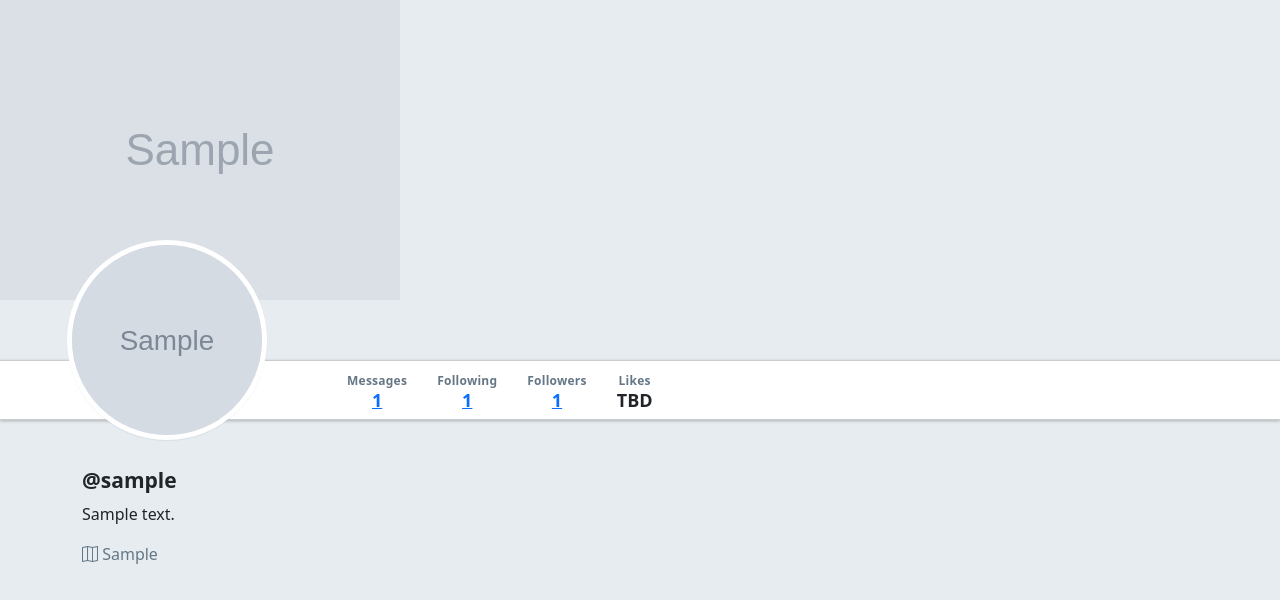
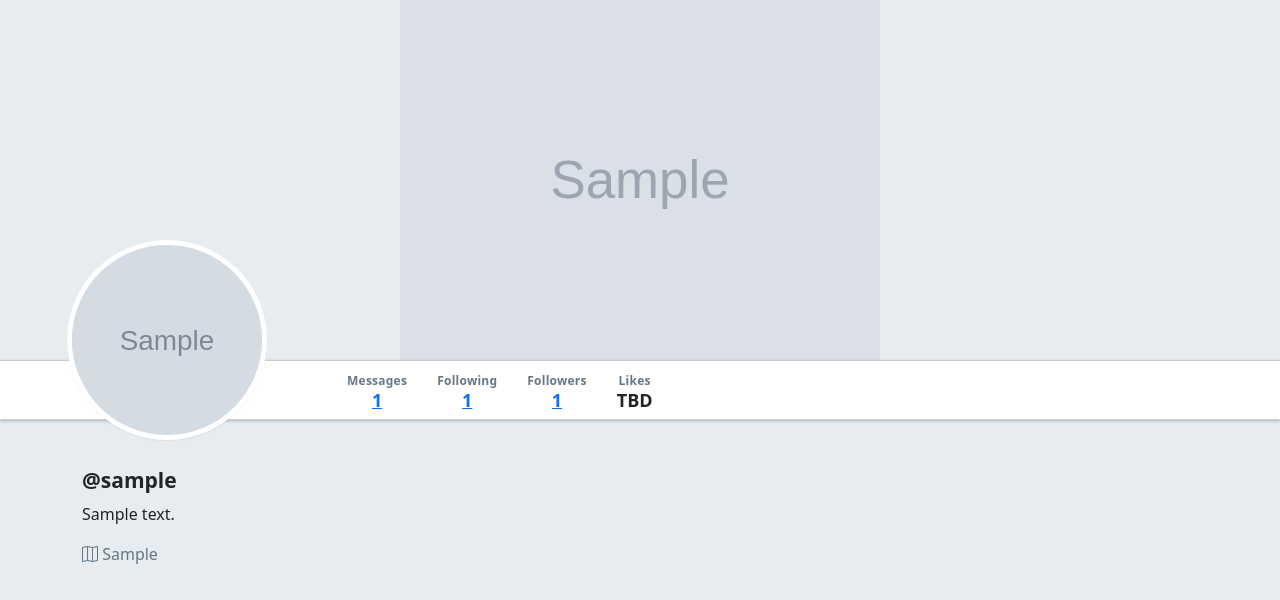
Before and after one commit to claudia-lam/flask-warbler, a Flask app: template templates/users/detail.html in a window 1280 px wide. Shown: the part 46-646 px from the top of the page. Run offline with Flask 3, Linux system fonts and the light colour scheme; the template is opened without the code that fills it: values that come from a table or form of the project are taken from there, others are empty; tables that the repository leaves empty hold one stand-in row (values such as "Sample post"); grey boxes marked "Sample" are stand-in pictures.

Commit message:
fix aspect ratio of hero image

```diff
--- a/static/stylesheets/style.css
+++ b/static/stylesheets/style.css
@@ -171,8 +171,9 @@ nav + .container {
 }
 
 #hero-image{
-  max-width:100%;
-  max-height:100%;
+    width: 100%; /* or any custom size */
+    height: 100%;
+    object-fit: contain;
 }
 
 #profile-avatar {
```
